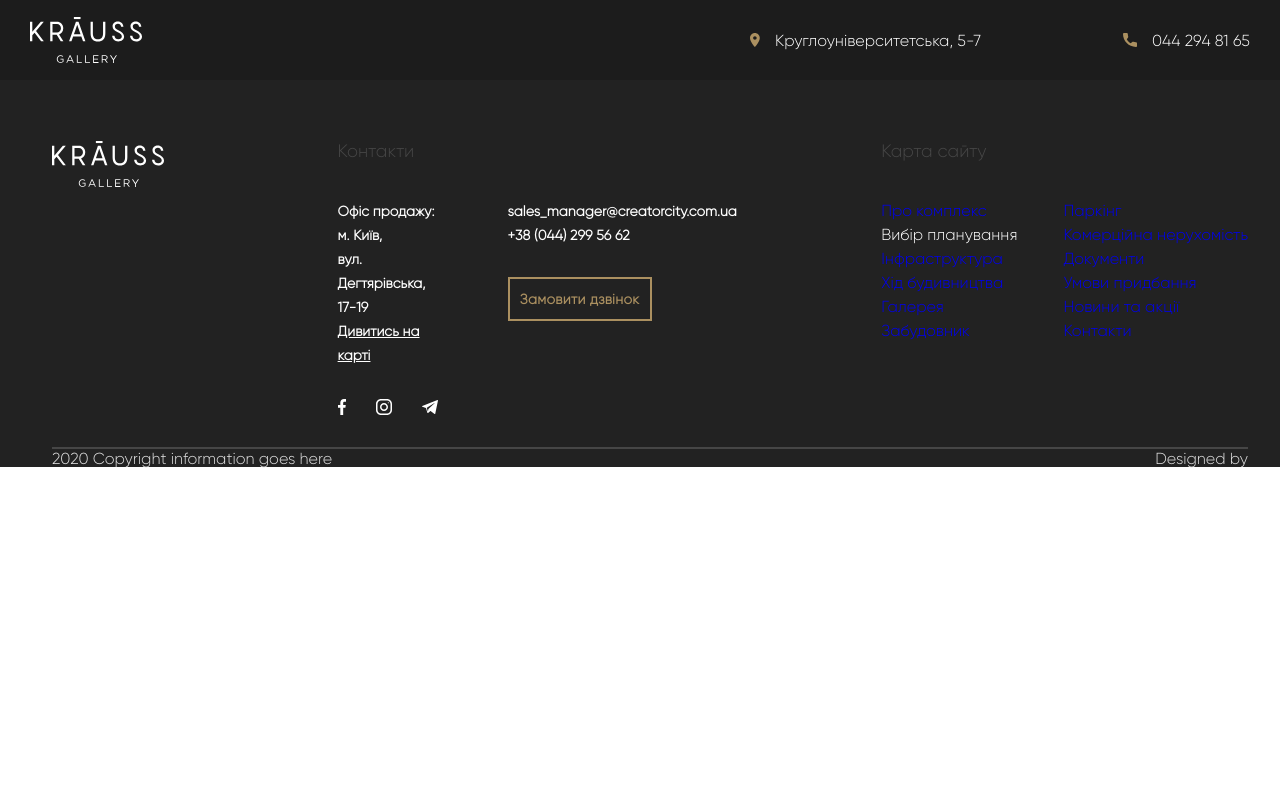
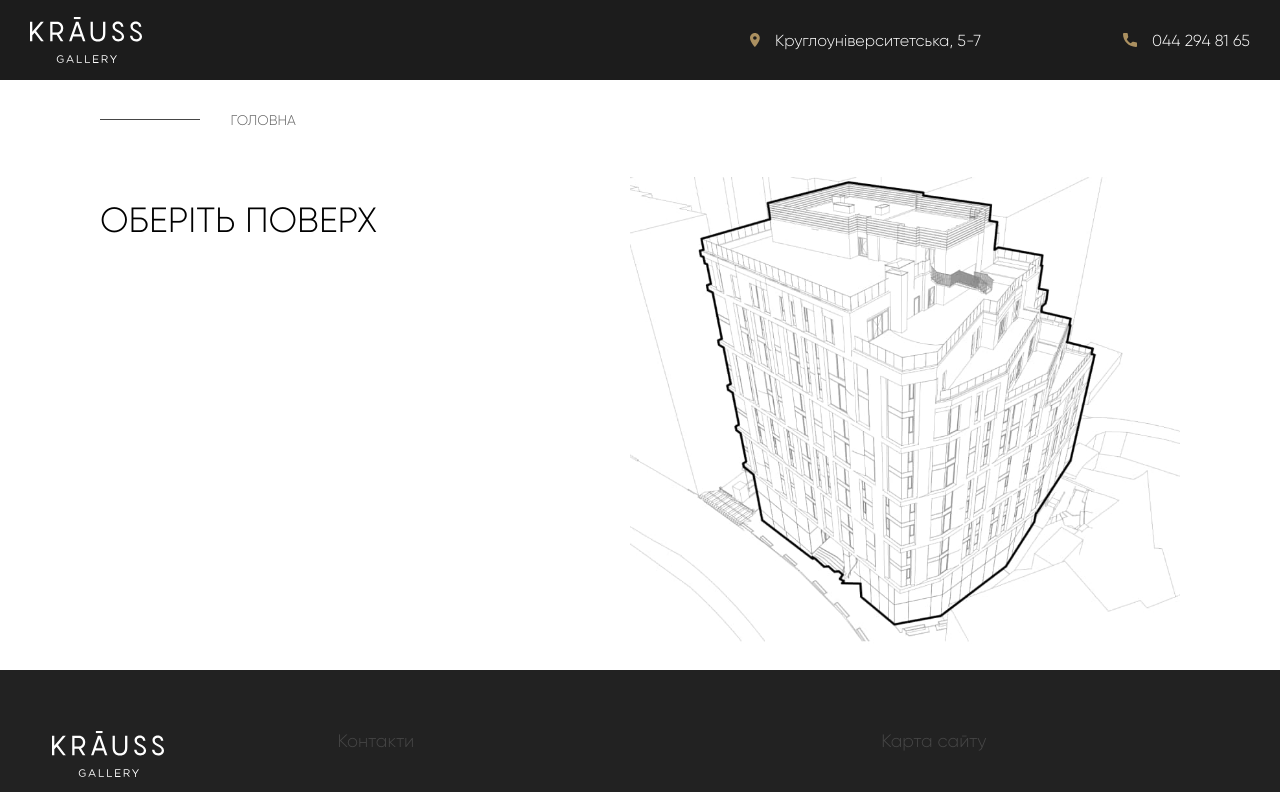
Before and after one commit to YarovoyDm/landing, a React (Create React App) app: page /house in a window 1280 px wide. Shown: the top 792 px of the page. Built offline with nearby package versions, Linux system fonts and the light colour scheme.

Commit message:
house done

```diff
--- a/src/App.js
+++ b/src/App.js
@@ -17,6 +17,7 @@ import AboutDeveloper from './Container/AboutDeveloper/AboutDeveloper';
 import CommercialProperty from './Container/CommercialProperty/CommercialProperty';
 import AboutComplex from './Container/AboutComplex/AboutComplex';
 import GalleryPage from './Container/Gallery/Gallery';
+import House from './Container/House/House';
 
 class App extends React.Component {
   render() {
@@ -38,6 +39,7 @@ class App extends React.Component {
           <Route path='/commercial-property' component={CommercialProperty} />
           <Route path='/about-the-complex' component={AboutComplex} />
           <Route path='/gallery' component={GalleryPage} />
+          <Route path='/house' component={House} />
         </Switch>
         <Footer />
       </div>
--- /dev/null
+++ b/src/Container/House/House.js
@@ -0,0 +1,17 @@
+import React from 'react'
+import Breadcrumbs from '../../Component/Breadcrumbs/Breadcrumbs'
+import style from './House.module.scss'
+
+class House extends React.Component {
+    render() {
+        return (
+            <div className={style.house}>
+                <Breadcrumbs current='БУДИНОК'/>
+                <div className={style.houseTitle}>ОБЕРІТЬ ПОВЕРХ</div>
+                <div className={style.houseImage}/>
+            </div>
+        )
+    }
+}
+
+export default House
--- /dev/null
+++ b/src/Container/House/House.module.scss
@@ -0,0 +1,101 @@
+.house{
+    padding: 120px 192px 10px 212px;
+    position: relative;
+    display: flex;
+    justify-content: space-between;
+    .houseTitle{
+        font-size: 45px;
+    }
+    .houseImage{
+        background-image: url(../../Images/house.jpg);
+        background-size: cover;
+        width:850px;
+        height: 840px;
+        margin-top: -80px;
+    }
+}
+
+@media screen and (width: 320px){
+    .house{
+        .houseImage{
+            width: 100%;
+            height: 280px;
+            padding-bottom: 50px;
+        }
+    }
+}
+
+@media screen and (width: 375px){
+    .house{
+        .houseImage{
+            width: 100%;
+            height: 300px;
+            padding-bottom: 50px;
+        }
+    }
+}
+
+@media screen and (width: 425px){
+    .house{
+        .houseImage{
+            width: 100%;
+            height: 350px;
+            padding-bottom: 50px;
+        }
+    }
+}
+
+@media screen and (min-width: 320px) and (max-width: 767px){
+    .house{
+        padding: 80px 10px 10px 10px;
+        flex-direction: column;
+        .houseTitle{
+            font-size: 25px;
+            margin-bottom:100px
+        }
+    }
+}
+
+@media screen and (min-width: 768px) and (max-width: 1023px){
+    .house{
+        padding: 120px 40px 10px 40px;
+        flex-direction: column;
+        .houseTitle{
+            font-size: 35px;
+            margin-bottom:100px
+        }
+        .houseImage{
+            width: 100%;
+            height: 680px;
+        }
+    }
+}
+
+@media screen and (min-width: 1024px) and (max-width: 1365px){
+    .house{
+        padding: 120px 100px 10px 100px;
+        .houseImage{
+            width:550px;
+            height: 540px;
+        }
+        .houseTitle{
+            font-size: 35px;
+            width: 310px;
+            margin-right: 50px;
+        }
+    }
+}
+
+@media screen and (min-width: 1360px) and (max-width: 1919px){
+    .house{
+        padding: 120px 152px 10px 172px;
+        .houseImage{
+            width:650px;
+            height: 640px;
+        }
+        .houseTitle{
+            font-size: 35px;
+        }
+    }
+
+}
```
Also changed, not shown: src/Images/house.jpg (added).
